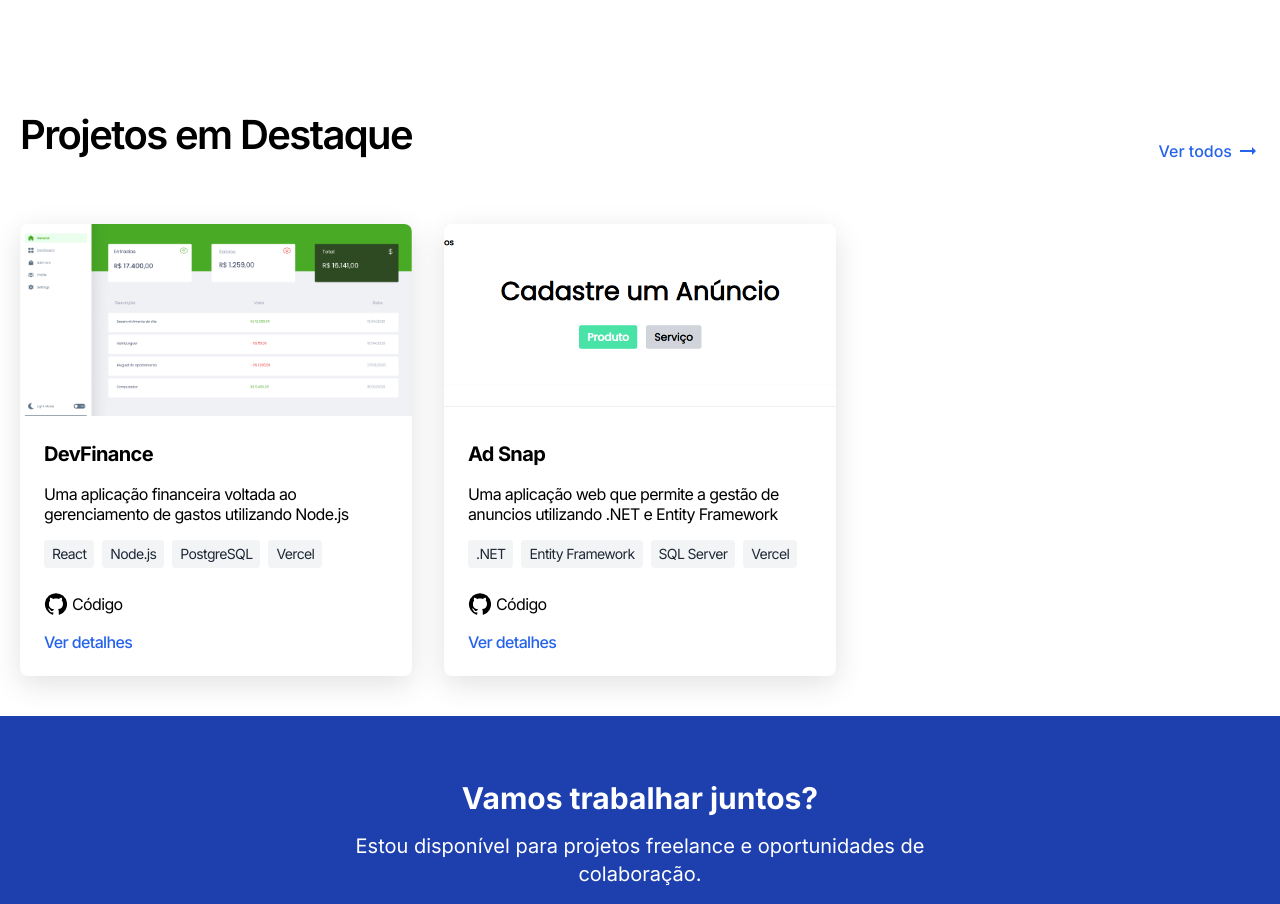
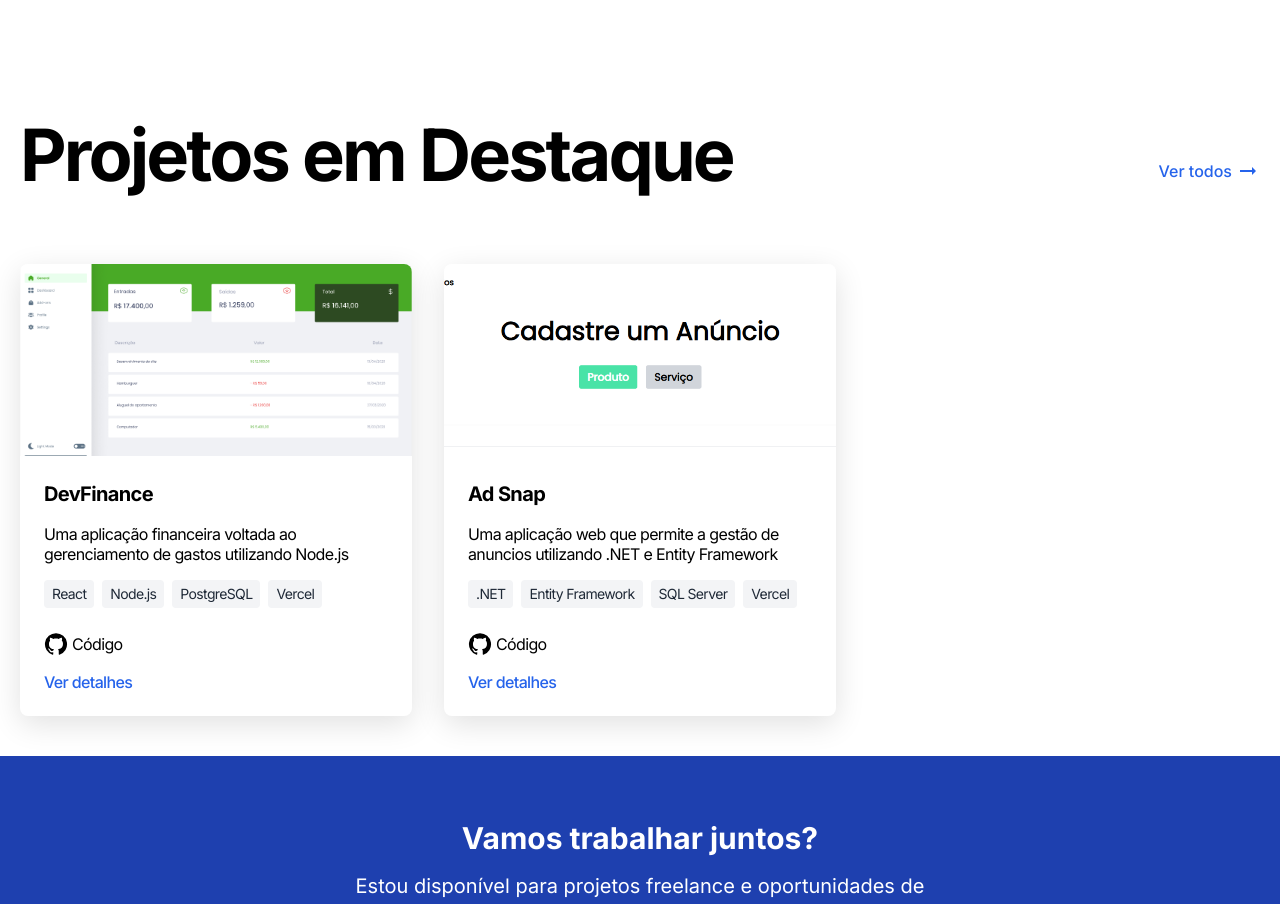
Before and after one commit to guisoaresdev/soaresdev-blogfolio, a Next.js app: page / in a window 1280 px wide. Shown: the part 1451-2355 px from the top of the page. Built offline with nearby package versions, Linux system fonts and the light colour scheme.

Commit message:
fix: Ajustando title and links

```diff
--- a/_projects/dev-finance.md
+++ b/_projects/dev-finance.md
@@ -4,7 +4,7 @@
 description: "Uma aplicação financeira voltada ao gerenciamento de gastos utilizando Node.js"
 imageUrl: "/assets/projects/devfinance/cover.png"
 tags: ["React", "Node.js", "PostgreSQL", "Vercel"]
-githubUrl: "https://github.com/guisoaredev/devFinance"
+githubUrl: "https://github.com/guisoaresdev/devFinance"
 liveUrl: ""
 featured: True
 ---
--- a/_projects/dotnet-ad-snap.md
+++ b/_projects/dotnet-ad-snap.md
@@ -4,7 +4,7 @@
 description: "Uma aplicação web que permite a gestão de anuncios utilizando .NET e Entity Framework"
 imageUrl: "/assets/projects/dotnet-ad-snap/cover.png"
 tags: [".NET", "Entity Framework", "SQL Server", "Vercel"]
-githubUrl: "https://github.com/guisoaredev/dotnet-ad-snap"
+githubUrl: "https://github.com/guisoaresdev/dotnet-ad-snap"
 liveUrl: ""
 featured: True
 ---
--- a/src/app/_components/more-projects.tsx
+++ b/src/app/_components/more-projects.tsx
@@ -14,7 +14,7 @@
     <section>
       <div className="container mx-auto">
         <div className="flex justify-between items-center mb-8">
-          <h2 className="mb-8 text-5xl md:text-5xl font-semibold tracking-tighter leading-tight">
+          <h2 className="mb-8 text-5xl md:text-7xl font-bold tracking-tighter leading-tight">
             {title}
           </h2>
           {all && (
```
